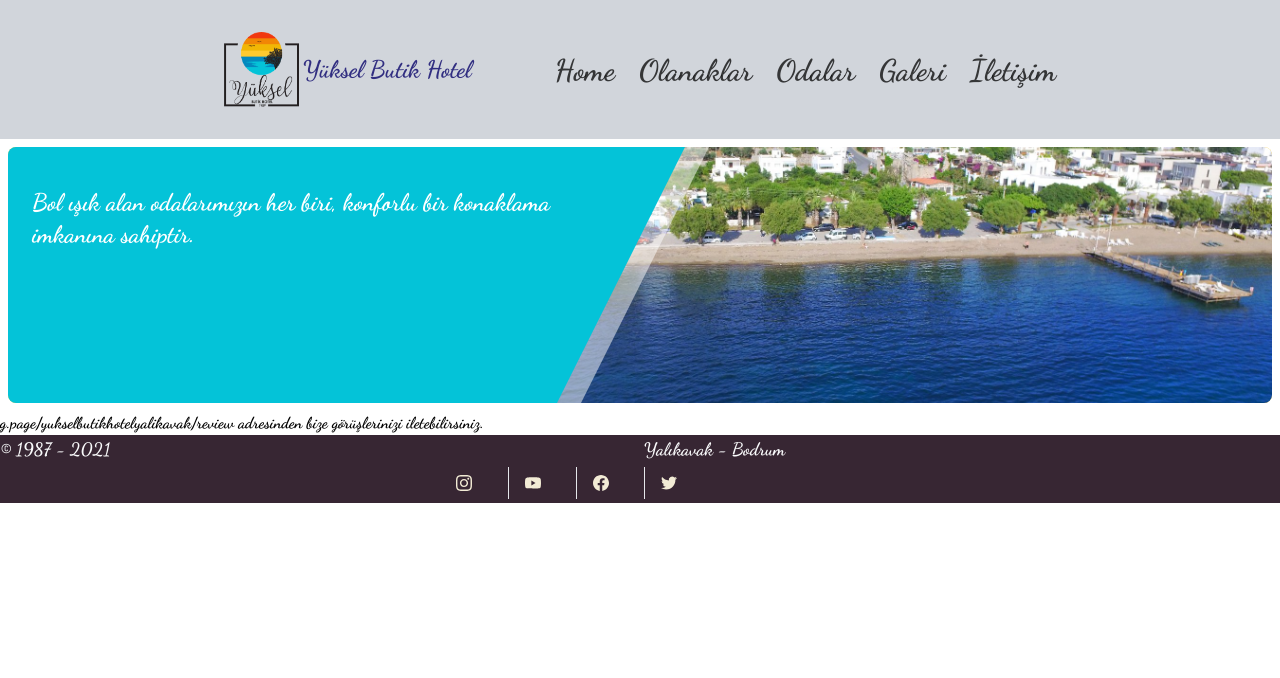
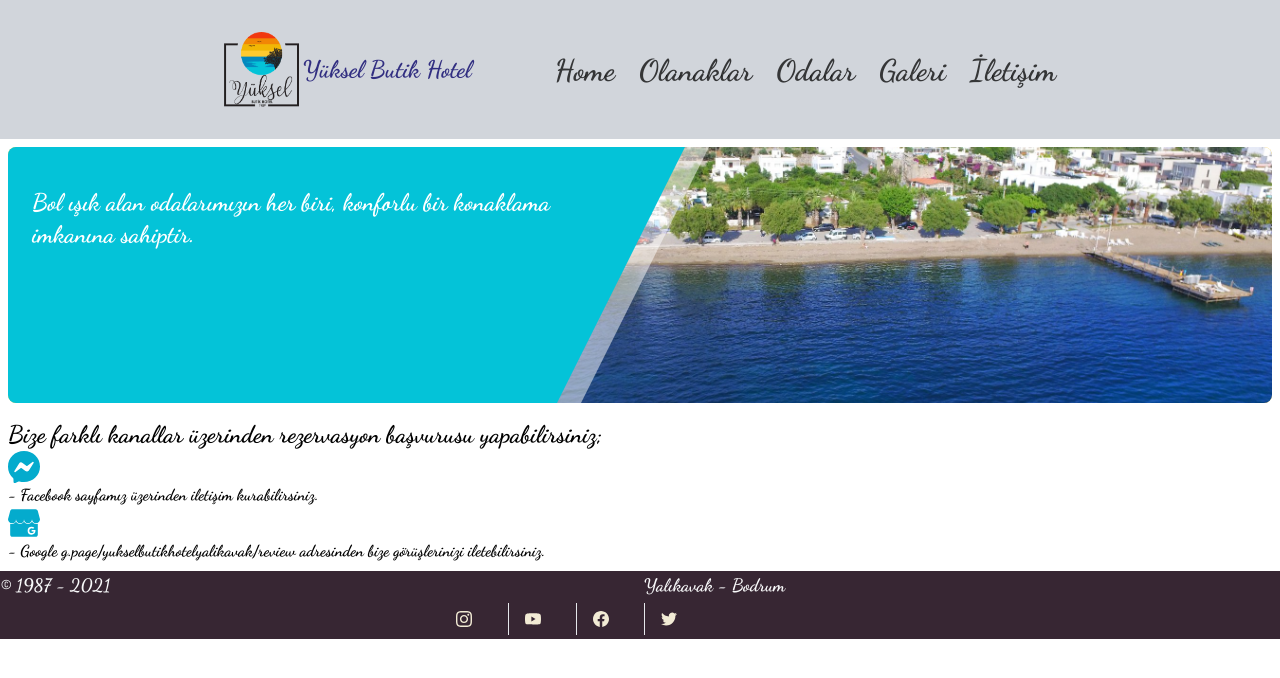
Before and after one commit to ebartan/yuksel-butik-hotel, a Next.js app: page /iletisim in a window 1280 px wide. Shown: the top 678 px of the page. Built offline with nearby package versions, Linux system fonts and the light colour scheme.

Commit message:
iletisim

```diff
--- a/pages/iletisim.js
+++ b/pages/iletisim.js
@@ -1,5 +1,6 @@
 import Head from 'next/head'
 import Layout from "../components/Layout"
+import { SiMessenger, SiGooglemybusiness } from 'react-icons/si';
 
 export default function İletisim() {
   return (
@@ -25,8 +26,13 @@ export default function İletisim() {
   <div className="absolute top-0 right-0 block w-9/12 h-full">
     <img alt="Snowy mountain lake" className="object-cover min-w-full h-full" src="/mavi-deniz.jpg"/></div>
 </div>
-<div>
-<p>g.page/yukselbutikhotelyalikavak/review adresinden bize görüşlerinizi iletebilirsiniz.</p>
+<div className="ml-2 mr-2m mt-2 mb-2">
+<p className="text-2xl">Bize farklı kanallar üzerinden rezervasyon başvurusu yapabilirsiniz;</p>
+<ul>
+<li> <SiMessenger size="2em" color="#04ABCD"/> - Facebook sayfamız üzerinden iletişim kurabilirsiniz.</li>
+  <li> <SiGooglemybusiness size="2em" color="#04ABCD"/>  - Google g.page/yukselbutikhotelyalikavak/review adresinden bize görüşlerinizi iletebilirsiniz.</li>
+</ul>
+
 </div>
       </Layout>
   )
```
